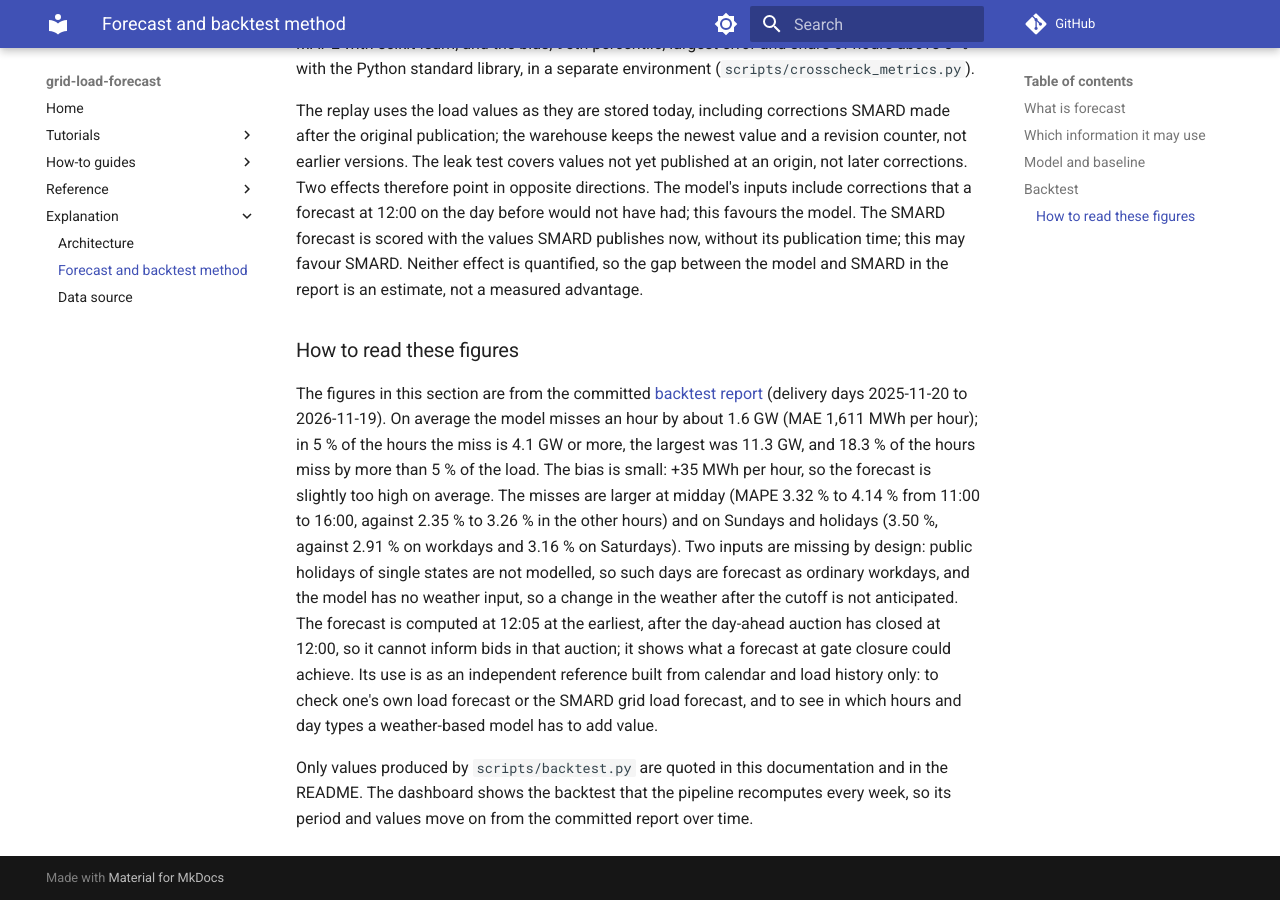
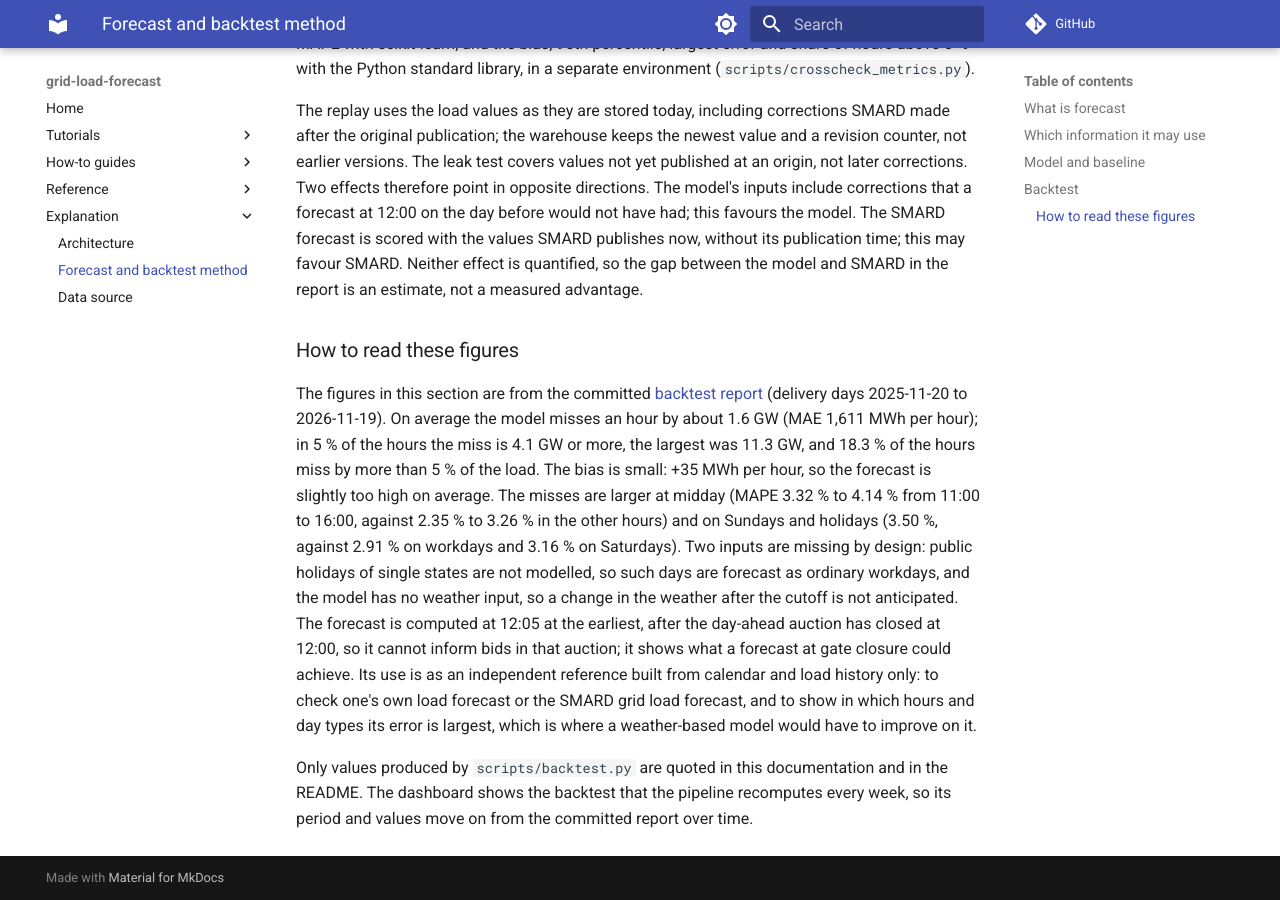
Before and after one commit to deka641/grid-load-forecast, an MkDocs documentation site: the page built from docs/explanation/forecast.md, in a window 1280 px wide and 900 px high, scrolled down 2487 px. Built offline with MkDocs 1.6.1 and Material for MkDocs 9.7.7, drawn with Linux system fonts in a browser that asks for light colours; comment, search, counter and statistics services are not loaded.

Commit message:
Say what the hourly and day-type errors show a reader
The reading ended with the forecast showing where a weather-based model
has to add value. The figures show where the model's error is largest
(reports/backtest.md, by local hour and by day type); the sentence now
says that, and that this is where a weather-based model would have to
improve on it.

```diff
--- a/docs/explanation/forecast.md
+++ b/docs/explanation/forecast.md
@@ -48,6 +48,6 @@ The replay uses the load values as they are stored today, including corrections
 
 ### How to read these figures
 
-The figures in this section are from the committed [backtest report](../reference/backtest.md) (delivery days 2025-11-20 to 2026-11-19). On average the model misses an hour by about 1.6 GW (MAE 1,611 MWh per hour); in 5 % of the hours the miss is 4.1 GW or more, the largest was 11.3 GW, and 18.3 % of the hours miss by more than 5 % of the load. The bias is small: +35 MWh per hour, so the forecast is slightly too high on average. The misses are larger at midday (MAPE 3.32 % to 4.14 % from 11:00 to 16:00, against 2.35 % to 3.26 % in the other hours) and on Sundays and holidays (3.50 %, against 2.91 % on workdays and 3.16 % on Saturdays). Two inputs are missing by design: public holidays of single states are not modelled, so such days are forecast as ordinary workdays, and the model has no weather input, so a change in the weather after the cutoff is not anticipated. The forecast is computed at 12:05 at the earliest, after the day-ahead auction has closed at 12:00, so it cannot inform bids in that auction; it shows what a forecast at gate closure could achieve. Its use is as an independent reference built from calendar and load history only: to check one's own load forecast or the SMARD grid load forecast, and to see in which hours and day types a weather-based model has to add value.
+The figures in this section are from the committed [backtest report](../reference/backtest.md) (delivery days 2025-11-20 to 2026-11-19). On average the model misses an hour by about 1.6 GW (MAE 1,611 MWh per hour); in 5 % of the hours the miss is 4.1 GW or more, the largest was 11.3 GW, and 18.3 % of the hours miss by more than 5 % of the load. The bias is small: +35 MWh per hour, so the forecast is slightly too high on average. The misses are larger at midday (MAPE 3.32 % to 4.14 % from 11:00 to 16:00, against 2.35 % to 3.26 % in the other hours) and on Sundays and holidays (3.50 %, against 2.91 % on workdays and 3.16 % on Saturdays). Two inputs are missing by design: public holidays of single states are not modelled, so such days are forecast as ordinary workdays, and the model has no weather input, so a change in the weather after the cutoff is not anticipated. The forecast is computed at 12:05 at the earliest, after the day-ahead auction has closed at 12:00, so it cannot inform bids in that auction; it shows what a forecast at gate closure could achieve. Its use is as an independent reference built from calendar and load history only: to check one's own load forecast or the SMARD grid load forecast, and to show in which hours and day types its error is largest, which is where a weather-based model would have to improve on it.
 
 Only values produced by `scripts/backtest.py` are quoted in this documentation and in the README. The dashboard shows the backtest that the pipeline recomputes every week, so its period and values move on from the committed report over time.
```
Also changed, not shown: README.md (+1 -1 lines).
